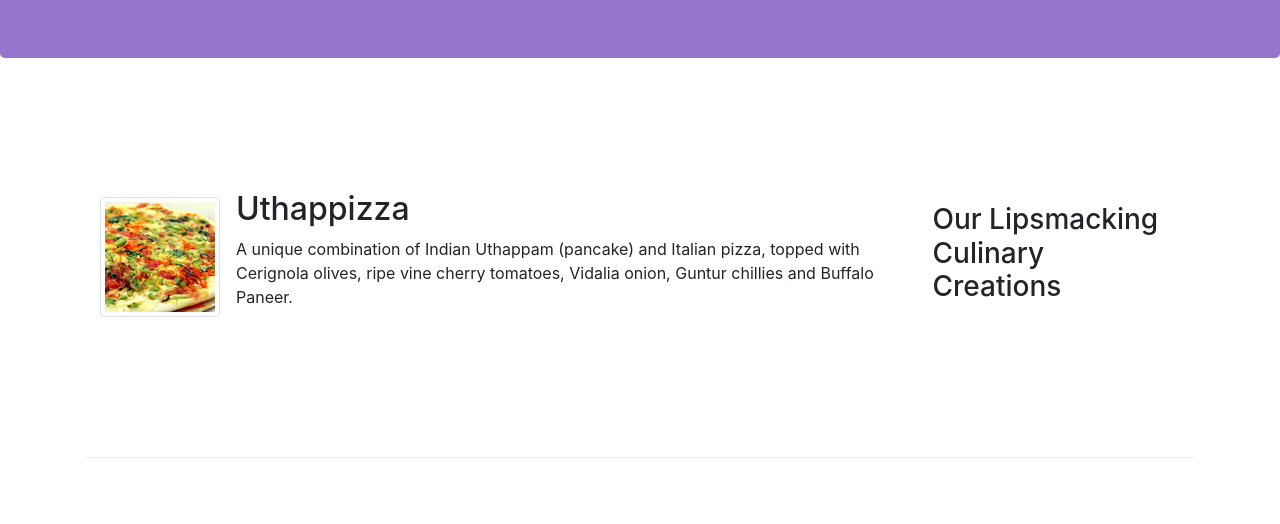
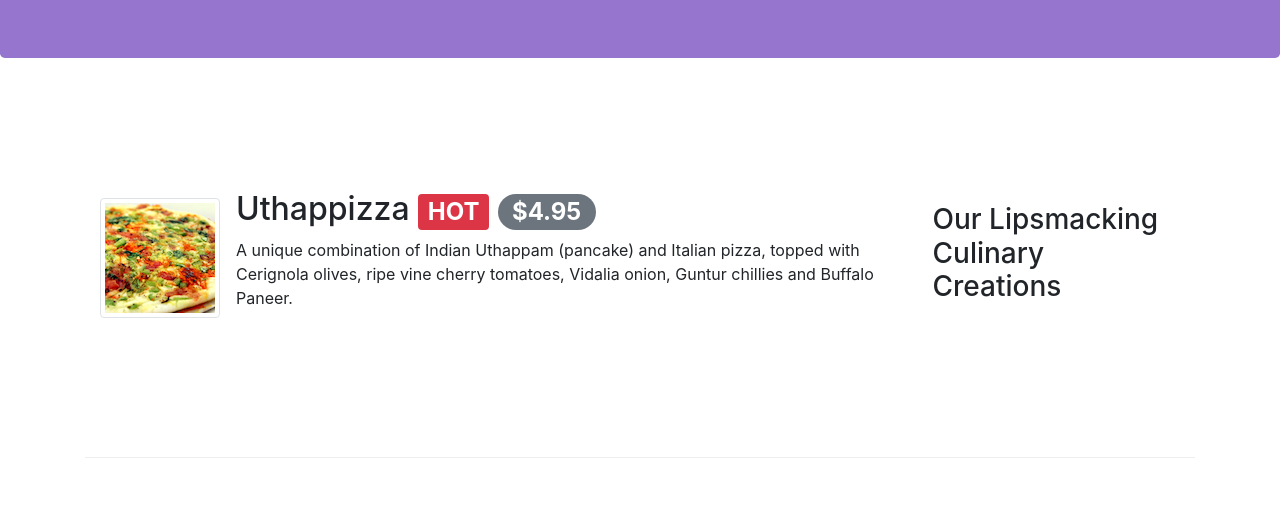
Before and after one commit to XtinaMusic12/Website-bootstrap, a website: page index.html in a window 1280 px wide. Shown: the part 276-800 px from the top of the page. Drawn offline with nearby package versions, Linux system fonts and the light colour scheme.

Commit message:
Alert User

```diff
--- a/index.html
+++ b/index.html
@@ -61,7 +61,10 @@
                 <div class="media">
                     <img class="d-flex mr-3 img-thumbnail align-self-center" src="img/uthappizza.png" alt="uthappizza">
                     <div class="media-body">
-                        <h2 class="mt-0">Uthappizza</h2>
+                        <h2 class="mt-0">Uthappizza
+                            <span class="badge badge-danger">HOT</span>
+                            <span class="badge badge-pill badge-secondary">$4.95</span>
+                        </h2>
                         <p class="d-none d-sm-block">A unique combination of Indian Uthappam (pancake) and Italian
                             pizza, topped with Cerignola
                             olives,
```
